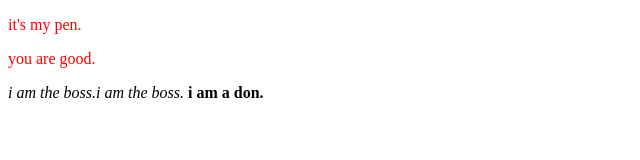
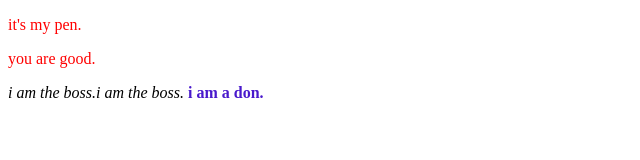
Before and after one commit to arpitadatta05/my-second-repo, a plain HTML site: page index.html in a window 1280 px wide. Shown: the full height of the page, 0-640 px from the left. Drawn offline with Linux system fonts and the light colour scheme.

Commit message:
changes2

```diff
--- a/style.css
+++ b/style.css
@@ -1,3 +1,6 @@
 p{
     color: red;
 }
+b{
+    color: rgb(73, 25, 204);
+}
```
